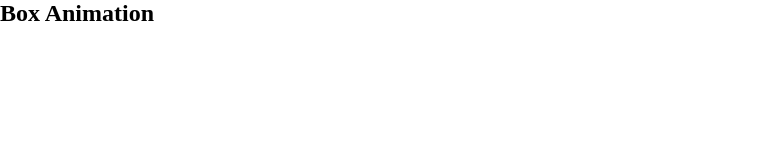
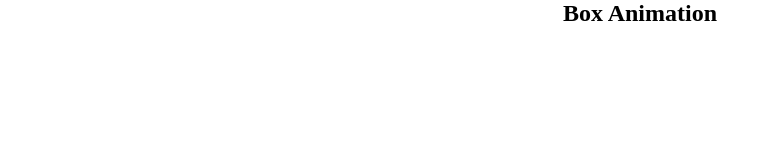
Before and after one commit to mehwishjbe/box-rotate-animation-, a plain HTML site: page index.html in a window 1280 px wide. Shown: the whole page, without its empty margins (0-779 px from the left). Drawn offline with Linux system fonts and the light colour scheme.

Commit message:
aligning center css

```diff
--- a/style.css
+++ b/style.css
@@ -3,3 +3,10 @@
     margin: 0;
     box-sizing: border-box;
 }
+
+body{
+    display: flex;
+    justify-content: center;
+    align-items: center;
+    -ms-align-items: center;
+}
```
